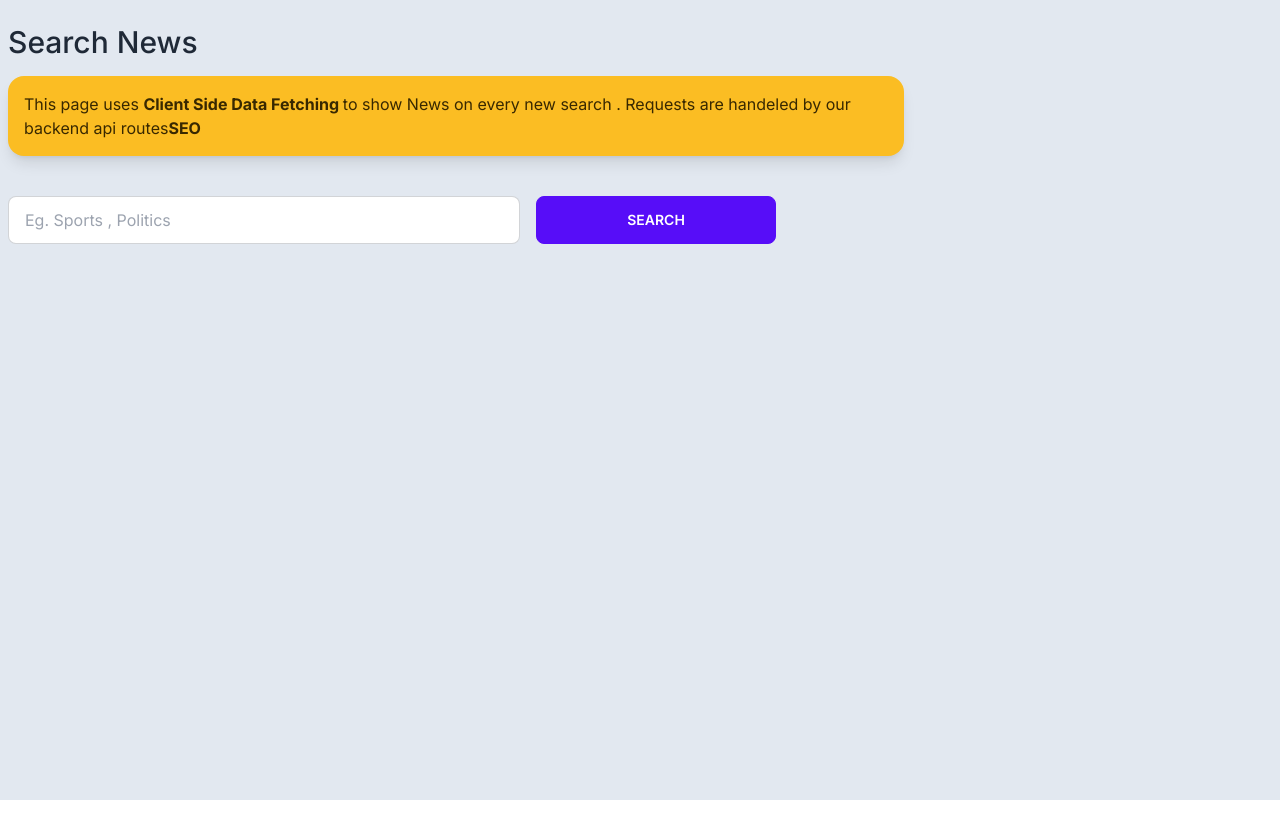
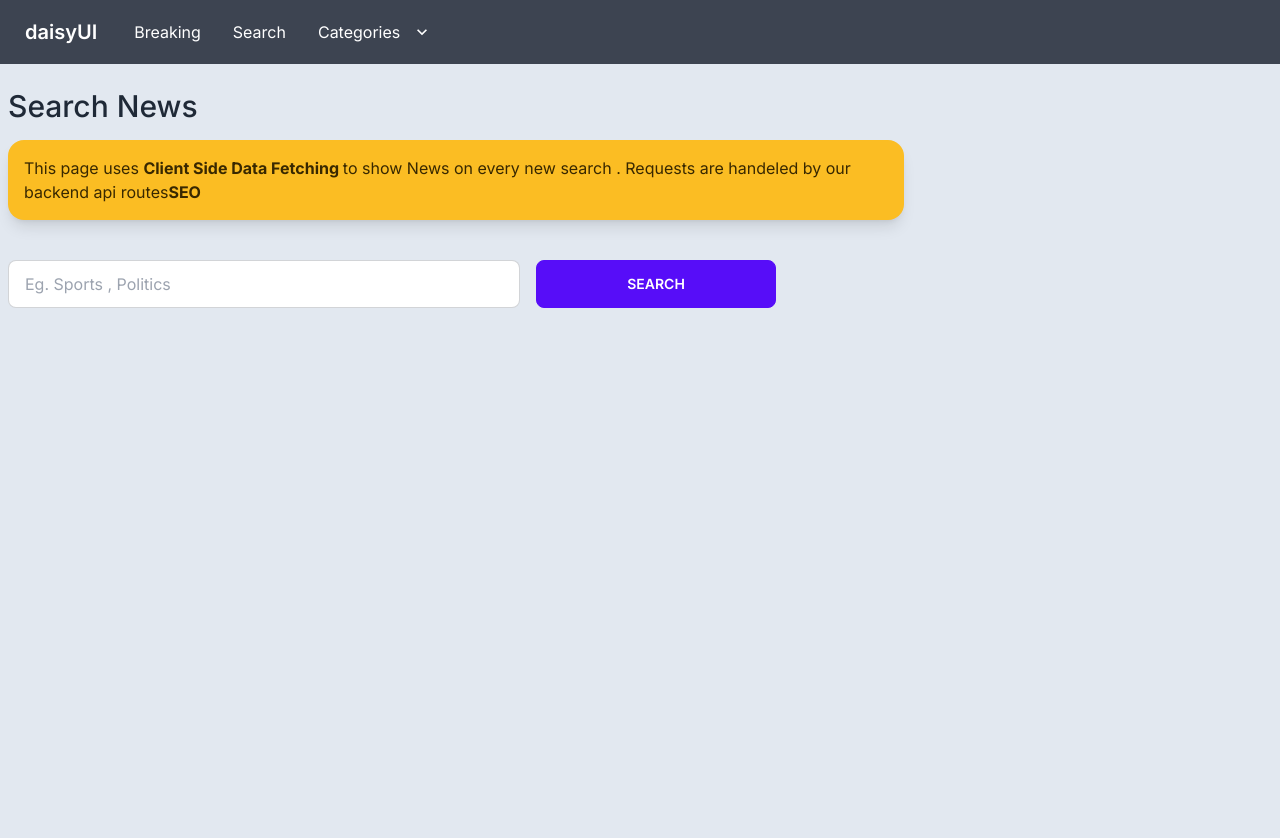
Before and after one commit to kartikpavan/NextJS-NewsApp, a Next.js app: page /search in a window 1280 px wide. Shown: the top 838 px of the page. Before the commit the page ends 800 px from the top, so only its background shows below. Built offline with nearby package versions, Linux system fonts and the light colour scheme.

Commit message:
Navbar for navigation

```diff
--- /dev/null
+++ b/components/Navbar.tsx
@@ -0,0 +1,74 @@
+import Link from "next/link";
+
+const Navbar = () => {
+  return (
+    <>
+      <div className="navbar bg-neutral text-neutral-content sticky top-0 z-50">
+        <a className="btn btn-ghost normal-case text-xl">daisyUI</a>
+        <div className="flex-none">
+          <ul className="menu menu-horizontal px-1">
+            <li>
+              <Link href="/">Breaking</Link>
+            </li>
+            <li>
+              <Link href="/search">Search</Link>
+            </li>
+            <li tabIndex={0}>
+              <a>
+                Categories
+                <svg
+                  className="fill-current"
+                  xmlns="http://www.w3.org/2000/svg"
+                  width="20"
+                  height="20"
+                  viewBox="0 0 24 24"
+                >
+                  <path d="M7.41,8.58L12,13.17L16.59,8.58L18,10L12,16L6,10L7.41,8.58Z" />
+                </svg>
+              </a>
+              <ul className="p-2 bg-base-100">
+                <li>
+                  <Link href="/categories/business" className="text-slate-800">
+                    Business
+                  </Link>
+                </li>
+                <li>
+                  <Link href="/categories/entertainment" className="text-slate-800">
+                    Entertainment
+                  </Link>
+                </li>
+                <li>
+                  <Link href="/categories/general" className="text-slate-800">
+                    General
+                  </Link>
+                </li>
+                <li>
+                  <Link href="/categories/health" className="text-slate-800">
+                    Health
+                  </Link>
+                </li>
+                <li>
+                  <Link href="/categories/science" className="text-slate-800">
+                    Science
+                  </Link>
+                </li>
+                <li>
+                  <Link href="/categories/sports" className="text-slate-800">
+                    Sports
+                  </Link>
+                </li>
+                <li>
+                  <Link href="/categories/technology" className="text-slate-800">
+                    Technology
+                  </Link>
+                </li>
+              </ul>
+            </li>
+          </ul>
+        </div>
+      </div>
+    </>
+  );
+};
+
+export default Navbar;
--- a/pages/_app.tsx
+++ b/pages/_app.tsx
@@ -1,3 +1,4 @@
+import Navbar from "@/components/Navbar";
 import "@/styles/globals.css";
 import type { AppProps } from "next/app";
 import { Inter } from "next/font/google";
@@ -14,6 +15,7 @@ export default function App({ Component, pageProps }: AppProps) {
         <meta name="viewport" content="width=device-width, initial-scale=1" />
         <link rel="icon" href="/favicon.ico" />
       </Head>
+      <Navbar />
       <main className="min-h-[100vh] bg-slate-200">
         <Component {...pageProps} />
       </main>
```
